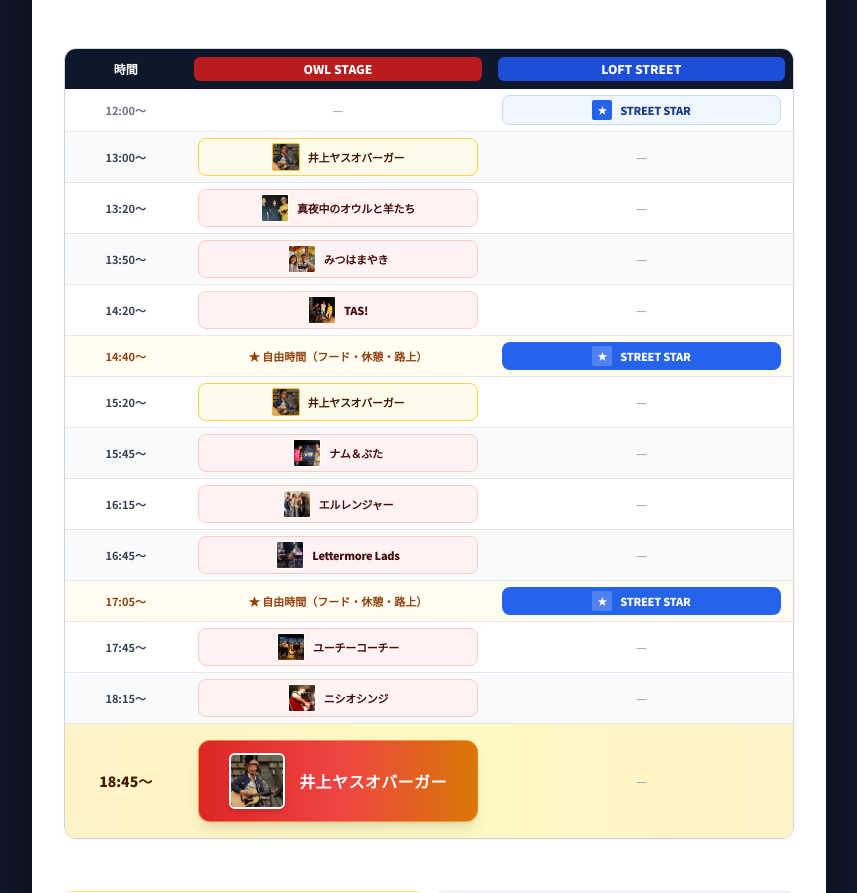
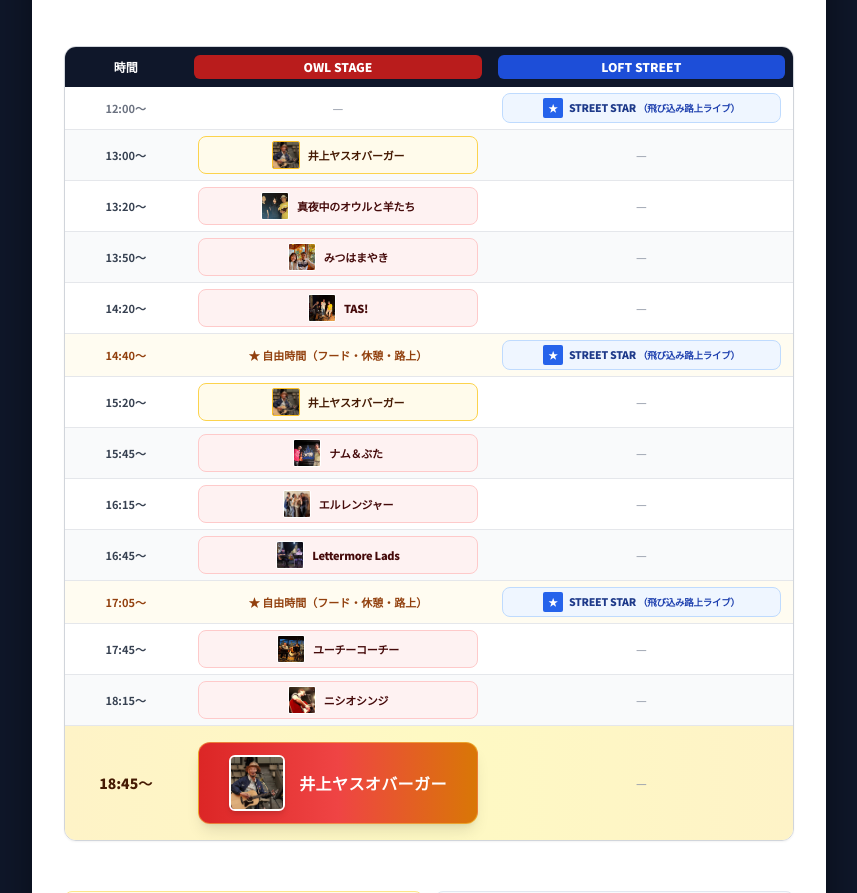
Before and after one commit to yuutasv-maker/webgames, a plain HTML site: page apps/owlstarsfes2026/flyer_mockup.html in a window 1280 px wide. Shown: the part 1375-2268 px from the top of the page, without its empty margins (211-1068 px from the left). Drawn offline with nearby package versions, Linux system fonts and the light colour scheme.

Commit message:
style(flyer): unify STREET STAR style to light blue with note label

```diff
--- a/apps/owlstarsfes2026/flyer_mockup.html
+++ b/apps/owlstarsfes2026/flyer_mockup.html
@@ -309,9 +309,9 @@
           <div class="col-span-2 text-center font-bold text-gray-500 text-[11px]">12:00〜</div>
           <div class="col-span-5 text-center text-gray-400 text-xs">—</div>
           <div class="col-span-5 px-3">
-            <div class="bg-blue-50 text-blue-900 font-bold py-1 px-2.5 rounded-lg flex items-center justify-center gap-2 border border-blue-200 shadow-2xs">
+            <div class="bg-blue-50 text-blue-900 font-bold py-1 px-2.5 rounded-lg flex items-center justify-center gap-1.5 border border-blue-200 shadow-2xs">
               <span class="w-5 h-5 rounded-sm bg-blue-600 text-white flex items-center justify-center text-[9px] font-black flex-shrink-0">★</span>
-              <span class="text-[11px] font-black tracking-tight">STREET STAR</span>
+              <span class="text-[10.5px] font-black tracking-tight whitespace-nowrap">STREET STAR <span class="text-[9.5px] font-bold text-blue-800">（飛び込み路上ライブ）</span></span>
             </div>
           </div>
         </div>
@@ -371,9 +371,9 @@
             ★ 自由時間（フード・休憩・路上）
           </div>
           <div class="col-span-5 px-3">
-            <div class="bg-blue-600 text-white font-bold py-1 px-2.5 rounded-lg flex items-center justify-center gap-2 shadow-xs">
-              <span class="w-5 h-5 rounded-sm bg-white/20 text-white flex items-center justify-center text-[9px] font-black flex-shrink-0">★</span>
-              <span class="text-[11px] font-black tracking-tight">STREET STAR</span>
+            <div class="bg-blue-50 text-blue-900 font-bold py-1 px-2.5 rounded-lg flex items-center justify-center gap-1.5 border border-blue-200 shadow-2xs">
+              <span class="w-5 h-5 rounded-sm bg-blue-600 text-white flex items-center justify-center text-[9px] font-black flex-shrink-0">★</span>
+              <span class="text-[10.5px] font-black tracking-tight whitespace-nowrap">STREET STAR <span class="text-[9.5px] font-bold text-blue-800">（飛び込み路上ライブ）</span></span>
             </div>
           </div>
         </div>
@@ -433,9 +433,9 @@
             ★ 自由時間（フード・休憩・路上）
           </div>
           <div class="col-span-5 px-3">
-            <div class="bg-blue-600 text-white font-bold py-1 px-2.5 rounded-lg flex items-center justify-center gap-2 shadow-xs">
-              <span class="w-5 h-5 rounded-sm bg-white/20 text-white flex items-center justify-center text-[9px] font-black flex-shrink-0">★</span>
-              <span class="text-[11px] font-black tracking-tight">STREET STAR</span>
+            <div class="bg-blue-50 text-blue-900 font-bold py-1 px-2.5 rounded-lg flex items-center justify-center gap-1.5 border border-blue-200 shadow-2xs">
+              <span class="w-5 h-5 rounded-sm bg-blue-600 text-white flex items-center justify-center text-[9px] font-black flex-shrink-0">★</span>
+              <span class="text-[10.5px] font-black tracking-tight whitespace-nowrap">STREET STAR <span class="text-[9.5px] font-bold text-blue-800">（飛び込み路上ライブ）</span></span>
             </div>
           </div>
         </div>
```
